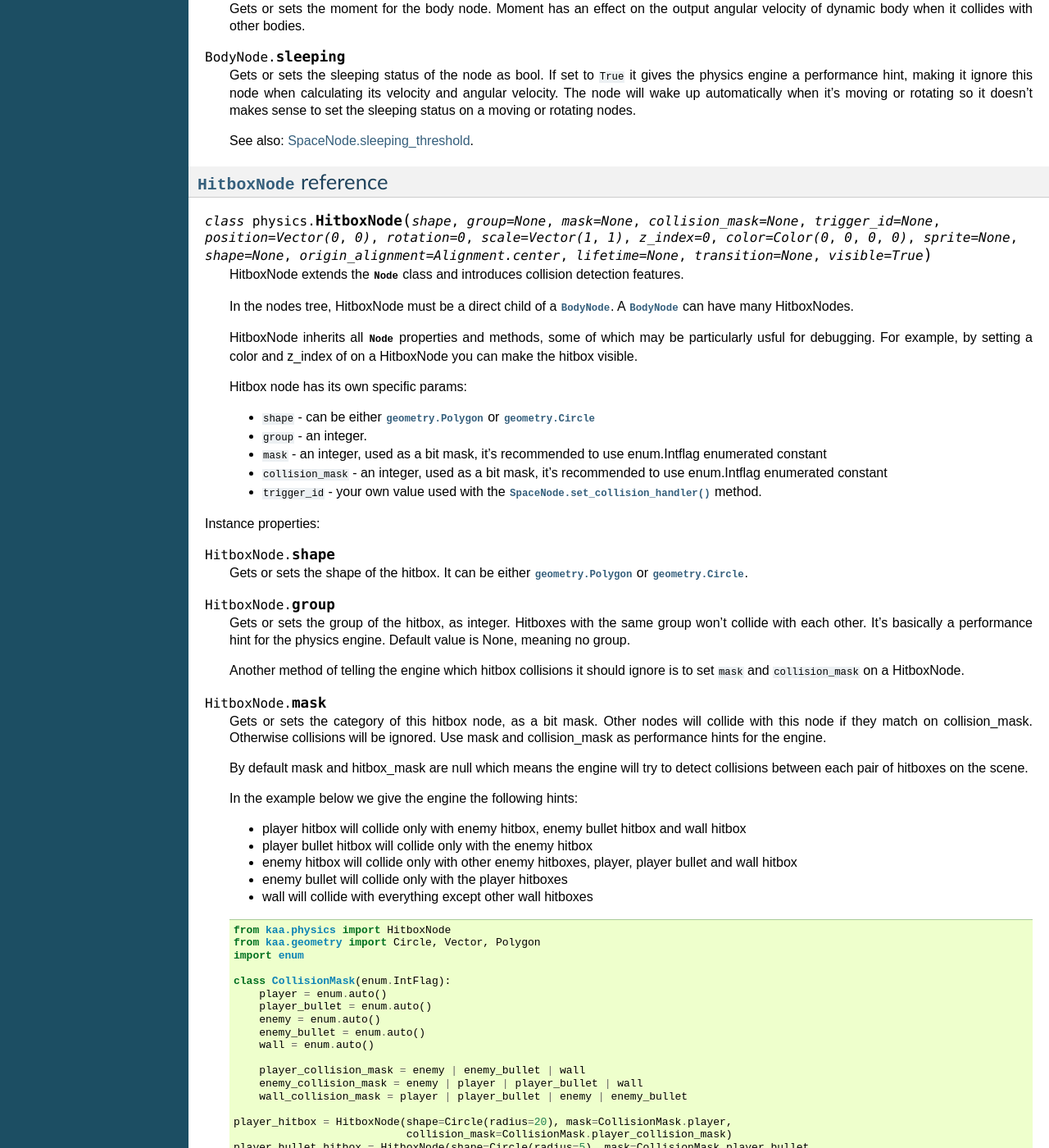
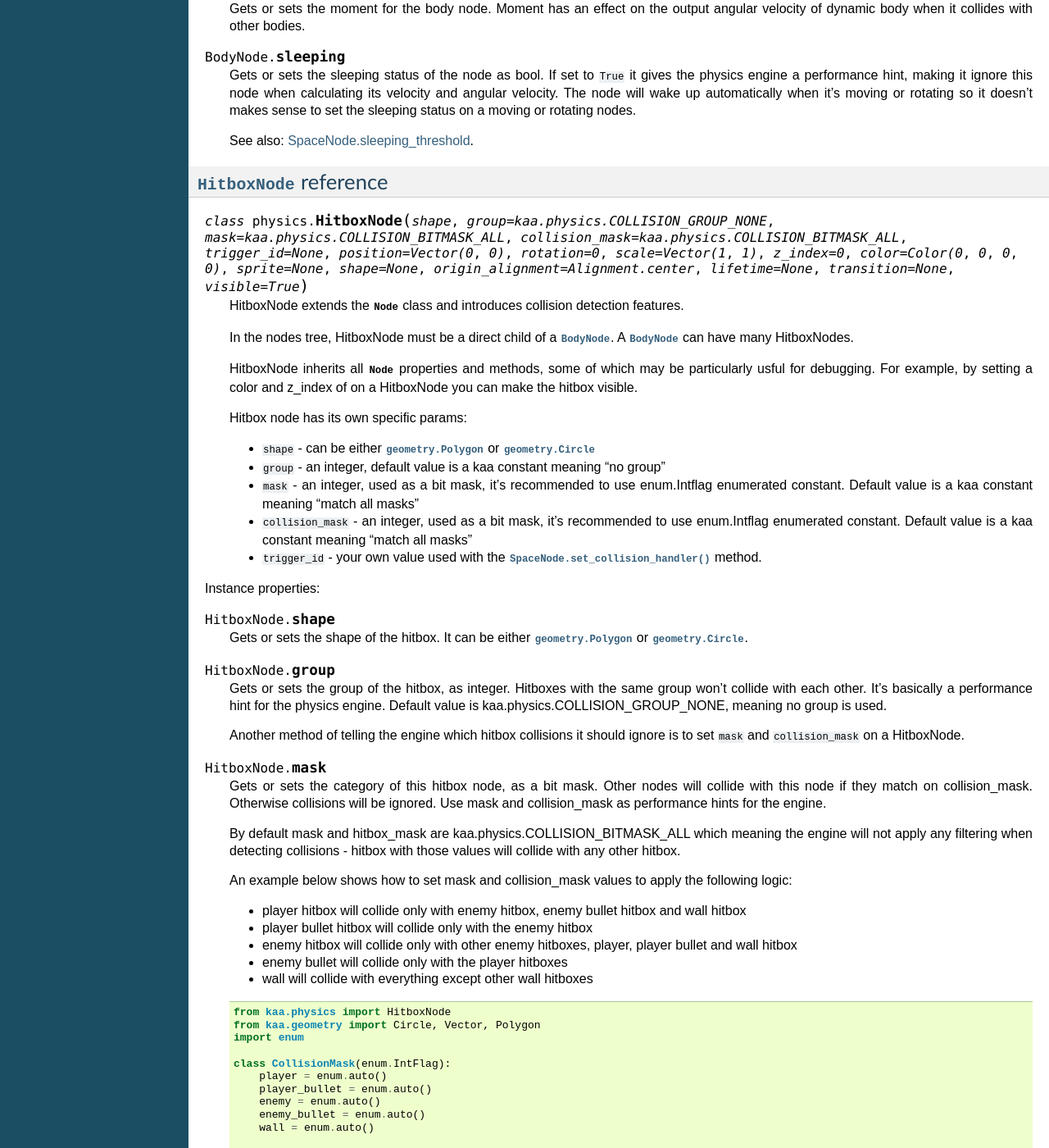
Before and after one commit to kaaengine/kaa, a Sphinx documentation site: the page built from docs/reference/physics.rst, in a window 1280 px wide and 1400 px high, scrolled down 4373 px. Shown: the whole window at 82% size. Built offline with Sphinx 7.4.7, drawn with Linux system fonts in a browser that asks for light colours; some of the changed text lies outside the part shown.

Commit message:
used kaa constants for default values for mask, collision_mask and group on hitbox node and query_shape_overlaps

```diff
--- a/docs/reference/physics.rst
+++ b/docs/reference/physics.rst
@@ -119,7 +119,7 @@ Instance methods:
     function will be called every frame, as long as the hitboxes touch or overlap. When they make apart, the
     collision handler function stops being called.
 
-.. method:: SpaceNode.query_shape_overlaps(shape, position=Vector(0,0), mask=None, collision_mask=None, group=None)
+.. method:: SpaceNode.query_shape_overlaps(shape, position=Vector(0,0), mask=kaa.physics.COLLISION_BITMASK_ALL, collision_mask=kaa.physics.COLLISION_BITMASK_ALL, group=kaa.physics.COLLISION_GROUP_NONE)
 
     Takes a shape (:class:`geometry.Circle` or :class:`geometry.Polygon`) and its position on the scene and returns
     hitboxes which overlap with that shape (either partially or entirely) as well as body nodes which own those
@@ -276,7 +276,7 @@ Instance properties:
 :class:`HitboxNode` reference
 -----------------------------
 
-.. class:: HitboxNode(shape, group=None, mask=None, collision_mask=None, trigger_id=None, position=Vector(0,0), rotation=0, scale=Vector(1, 1), z_index=0, color=Color(0,0,0,0), sprite=None, shape=None, origin_alignment=Alignment.center, lifetime=None, transition=None, visible=True)
+.. class:: HitboxNode(shape, group=kaa.physics.COLLISION_GROUP_NONE, mask=kaa.physics.COLLISION_BITMASK_ALL, collision_mask=kaa.physics.COLLISION_BITMASK_ALL, trigger_id=None, position=Vector(0,0), rotation=0, scale=Vector(1, 1), z_index=0, color=Color(0,0,0,0), sprite=None, shape=None, origin_alignment=Alignment.center, lifetime=None, transition=None, visible=True)
 
     HitboxNode extends the :class:`Node` class and introduces collision detection features.
 
@@ -289,9 +289,9 @@ Instance properties:
     Hitbox node has its own specific params:
 
     * :code:`shape` - can be either :class:`geometry.Polygon` or :class:`geometry.Circle`
-    * :code:`group` - an integer.
-    * :code:`mask` - an integer, used as a bit mask, it's recommended to use enum.Intflag enumerated constant
-    * :code:`collision_mask` - an integer, used as a bit mask, it's recommended to use enum.Intflag enumerated constant
+    * :code:`group` - an integer, default value is a kaa constant meaning "no group"
+    * :code:`mask` - an integer, used as a bit mask, it's recommended to use enum.Intflag enumerated constant. Default value is a kaa constant meaning "match all masks"
+    * :code:`collision_mask` - an integer, used as a bit mask, it's recommended to use enum.Intflag enumerated constant. Default value is a kaa constant meaning "match all masks"
     * :code:`trigger_id` - your own value used with the :meth:`SpaceNode.set_collision_handler()` method.
 
 Instance properties:
@@ -304,7 +304,8 @@ Instance properties:
 .. attribute:: HitboxNode.group
 
     Gets or sets the group of the hitbox, as integer. Hitboxes with the same group won't collide with each other.
-    It's basically a performance hint for the physics engine. Default value is None, meaning no group.
+    It's basically a performance hint for the physics engine. Default value is kaa.physics.COLLISION_GROUP_NONE,
+    meaning no group is used.
 
     Another method of telling the engine which hitbox collisions it should ignore is to set :code:`mask` and
     :code:`collision_mask` on a HitboxNode.
@@ -316,10 +317,10 @@ Instance properties:
     match on collision_mask. Otherwise collisions will be ignored. Use mask and collision_mask as performance
     hints for the engine.
 
-    By default mask and hitbox_mask are null which means the engine will try to detect
-    collisions between each pair of hitboxes on the scene.
+    By default mask and hitbox_mask are kaa.physics.COLLISION_BITMASK_ALL which meaning the engine will not apply
+    any filtering when detecting collisions - hitbox with those values will collide with any other hitbox.
 
-    In the example below we give the engine the following hints:
+    An example below shows how to set mask and collision_mask values to apply the following logic:
 
     * player hitbox will collide only with enemy hitbox, enemy bullet hitbox and wall hitbox
     * player bullet hitbox will collide only with the enemy hitbox
```
